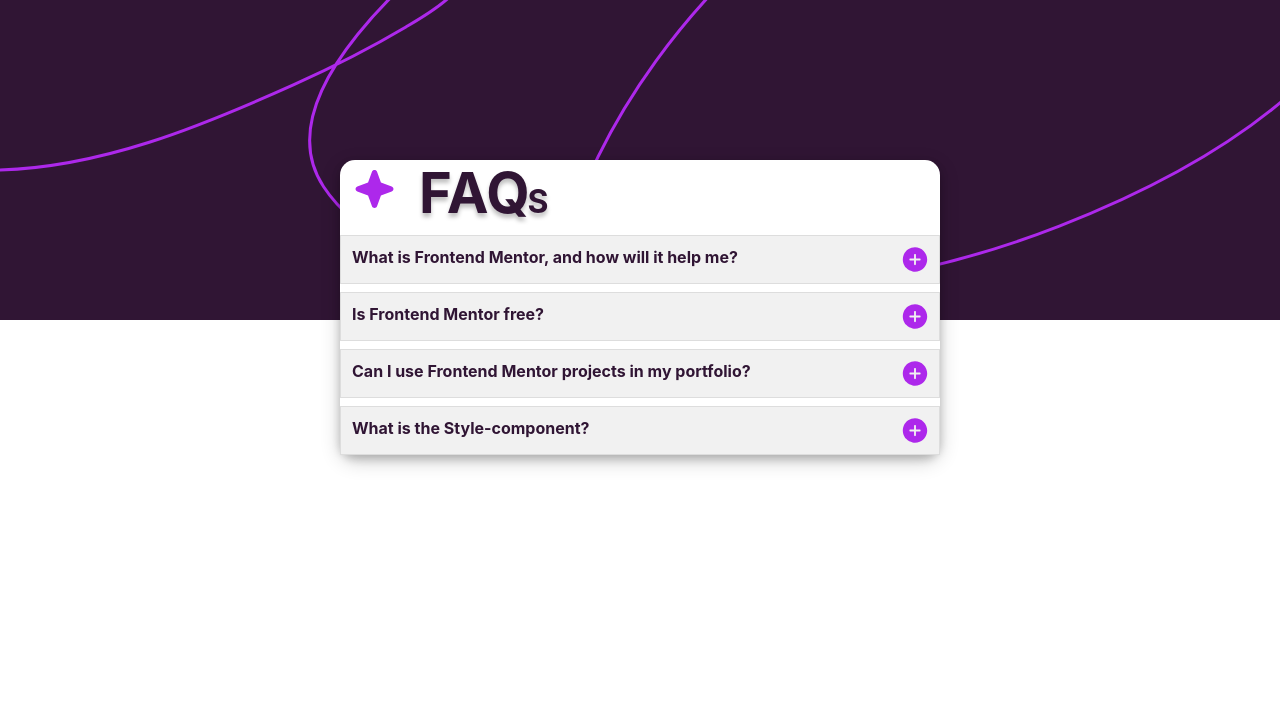
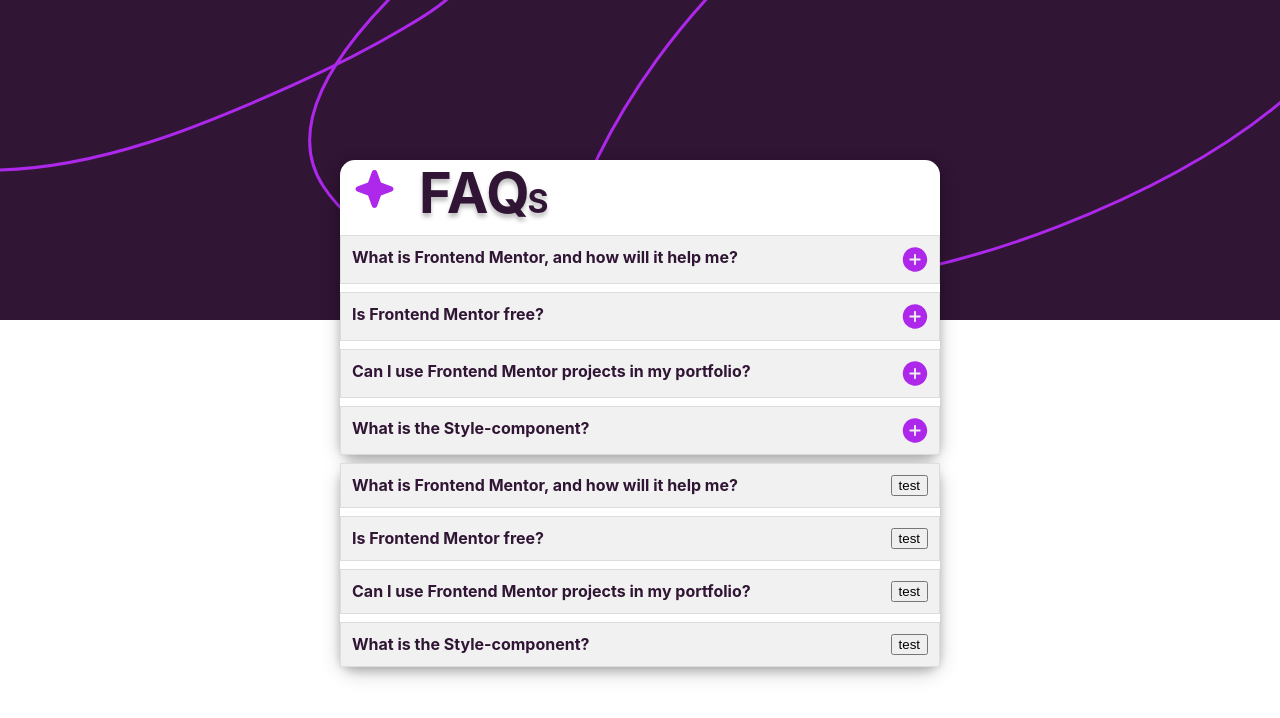
Before and after one commit to PiriyaLapa/faq-accordion, a React (Create React App) app: page / in a window 1280 px wide. Shown: the top 718 px of the page. Built offline with nearby package versions, Linux system fonts and the light colour scheme.

Commit message:
try to test deploy

```diff
--- a/src/App.tsx
+++ b/src/App.tsx
@@ -1,7 +1,7 @@
 
 import {Component} from 'react';
 import { Container, Header } from './components/StyleComponents';
-import { AccordionCard } from './components/AccordionCard';
+import { AccordionCard, TestCard } from './components/AccordionCard';
 import VectorLine from './components/VectorComponent';
 import { faqData} from './data/FAQData';
 
@@ -13,7 +13,7 @@
           <VectorLine />
         </Header>
         <AccordionCard items={faqData}/>
-        {/* <TestCard items={faqData} /> */}
+        <TestCard items={faqData} />
       </Container>
     )
   }
--- a/src/components/AccordionCard.tsx
+++ b/src/components/AccordionCard.tsx
@@ -66,9 +66,9 @@
   }
 `;
 
-// const SVGButton= styled.svg`
-//   cursor:pointer;
-// `
+const SVGButton = styled.svg`
+  cursor: pointer;
+`;
 
 interface AccordionProps {
   items: FAQItem[];
@@ -94,9 +94,7 @@
   render(): ReactNode {
     const { items } = this.props;
     const { openIndex } = this.state;
-    // const color1 = "M15 3.3125C12.5895 3.3125 10.2332 4.02728 8.22899 5.36646C6.22477 6.70564 4.66267 8.60907 3.74022 10.836C2.81778 13.063 2.57643 15.5135 3.04668 17.8777C3.51694 20.2418 4.67769 22.4134 6.38214 24.1179C8.08659 25.8223 10.2582 26.9831 12.6223 27.4533C14.9865 27.9236 17.437 27.6822 19.664 26.7598C21.8909 25.8373 23.7944 24.2752 25.1335 22.271C26.4727 20.2668 27.1875 17.9105 27.1875 15.5C27.1841 12.2687 25.899 9.17076 23.6141 6.8859C21.3292 4.60104 18.2313 3.31591 15 3.3125ZM19.6875 16.4375H10.3125C10.0639 16.4375 9.82541 16.3387 9.64959 16.1629C9.47378 15.9871 9.37501 15.7486 9.37501 15.5C9.37501 15.2514 9.47378 15.0129 9.64959 14.8371C9.82541 14.6613 10.0639 14.5625 10.3125 14.5625H19.6875C19.9361 14.5625 20.1746 14.6613 20.3504 14.8371C20.5262 15.0129 20.625 15.2514 20.625 15.5C20.625 15.7486 20.5262 15.9871 20.3504 16.1629C20.1746 16.3387 19.9361 16.4375 19.6875 16.4375Z";
-    // const color2 ="M13 0.3125C10.5895 0.3125 8.23322 1.02728 6.22899 2.36646C4.22477 3.70564 2.66267 5.60907 1.74022 7.83604C0.817781 10.063 0.576428 12.5135 1.04668 14.8777C1.51694 17.2418 2.67769 19.4134 4.38214 21.1179C6.08659 22.8223 8.2582 23.9831 10.6223 24.4533C12.9865 24.9236 15.437 24.6822 17.664 23.7598C19.8909 22.8373 21.7944 21.2752 23.1335 19.271C24.4727 17.2668 25.1875 14.9105 25.1875 12.5C25.1835 9.26891 23.8981 6.17131 21.6134 3.88659C19.3287 1.60186 16.2311 0.316531 13 0.3125ZM17.6875 13.4375H13.9375V17.1875C13.9375 17.4361 13.8387 17.6746 13.6629 17.8504C13.4871 18.0262 13.2486 18.125 13 18.125C12.7514 18.125 12.5129 18.0262 12.3371 17.8504C12.1613 17.6746 12.0625 17.4361 12.0625 17.1875V13.4375H8.3125C8.06386 13.4375 7.82541 13.3387 7.64959 13.1629C7.47378 12.9871 7.375 12.7486 7.375 12.5C7.375 12.2514 7.47378 12.0129 7.64959 11.8371C7.82541 11.6613 8.06386 11.5625 8.3125 11.5625H12.0625V7.8125C12.0625 7.56386 12.1613 7.3254 12.3371 7.14959C12.5129 6.97377 12.7514 6.875 13 6.875C13.2486 6.875 13.4871 6.97377 13.6629 7.14959C13.8387 7.3254 13.9375 7.56386 13.9375 7.8125V11.5625H17.6875C17.9361 11.5625 18.1746 11.6613 18.3504 11.8371C18.5262 12.0129 18.625 12.2514 18.625 12.5C18.625 12.7486 18.5262 12.9871 18.3504 13.1629C18.1746 13.3387 17.9361 13.4375 17.6875 13.4375Z";
-
+    /* const color1 = "M15 3.3125C12.5895 3.3125 10.2332 4.02728 8.22899 5.36646C6.22477 6.70564 4.66267 8.60907 3.74022 10.836C2.81778 13.063 2.57643 15.5135 3.04668 17.8777C3.51694 20.2418 4.67769 22.4134 6.38214 24.1179C8.08659 25.8223 10.2582 26.9831 12.6223 27.4533C14.9865 27.9236 17.437 27.6822 19.664 26.7598C21.8909 25.8373 23.7944 24.2752 25.1335 22.271C26.4727 20.2668 27.1875 17.9105 27.1875 15.5C27.1841 12.2687 25.899 9.17076 23.6141 6.8859C21.3292 4.60104 18.2313 3.31591 15 3.3125ZM19.6875 16.4375H10.3125C10.0639 16.4375 9.82541 16.3387 9.64959 16.1629C9.47378 15.9871 9.37501 15.7486 9.37501 15.5C9.37501 15.2514 9.47378 15.0129 9.64959 14.8371C9.82541 14.6613 10.0639 14.5625 10.3125 14.5625H19.6875C19.9361 14.5625 20.1746 14.6613 20.3504 14.8371C20.5262 15.0129 20.625 15.2514 20.625 15.5C20.625 15.7486 20.5262 15.9871 20.3504 16.1629C20.1746 16.3387 19.9361 16.4375 19.6875 16.4375Z"; */
 
     return (
       <AccordionContainer>
@@ -110,23 +108,7 @@
           {items.map((item, index) => (
             <AccordionItem key={index}>
               <AccordionHeader onClick={() => this.toggleAccordion(index)}>
-                {item.question}
-                 {/* <SVGButton
-                  width="26"
-                  height="25"
-                  viewBox="0 0 26 25"
-                  fill="none"
-                  xmlns="http://www.w3.org/2000/svg"
-                  onClick={() => this.toggleAccordion(index)}
-                >
-                  <path
-                    d="M13 0.3125C10.5895 0.3125 8.23322 1.02728 6.22899 2.36646C4.22477 3.70564 2.66267 5.60907 1.74022 7.83604C0.817781 10.063 0.576428 12.5135 1.04668 14.8777C1.51694 17.2418 2.67769 19.4134 4.38214 21.1179C6.08659 22.8223 8.2582 23.9831 10.6223 24.4533C12.9865 24.9236 15.437 24.6822 17.664 23.7598C19.8909 22.8373 21.7944 21.2752 23.1335 19.271C24.4727 17.2668 25.1875 14.9105 25.1875 12.5C25.1835 9.26891 23.8981 6.17131 21.6134 3.88659C19.3287 1.60186 16.2311 0.316531 13 0.3125ZM17.6875 13.4375H13.9375V17.1875C13.9375 17.4361 13.8387 17.6746 13.6629 17.8504C13.4871 18.0262 13.2486 18.125 13 18.125C12.7514 18.125 12.5129 18.0262 12.3371 17.8504C12.1613 17.6746 12.0625 17.4361 12.0625 17.1875V13.4375H8.3125C8.06386 13.4375 7.82541 13.3387 7.64959 13.1629C7.47378 12.9871 7.375 12.7486 7.375 12.5C7.375 12.2514 7.47378 12.0129 7.64959 11.8371C7.82541 11.6613 8.06386 11.5625 8.3125 11.5625H12.0625V7.8125C12.0625 7.56386 12.1613 7.3254 12.3371 7.14959C12.5129 6.97377 12.7514 6.875 13 6.875C13.2486 6.875 13.4871 6.97377 13.6629 7.14959C13.8387 7.3254 13.9375 7.56386 13.9375 7.8125V11.5625H17.6875C17.9361 11.5625 18.1746 11.6613 18.3504 11.8371C18.5262 12.0129 18.625 12.2514 18.625 12.5C18.625 12.7486 18.5262 12.9871 18.3504 13.1629C18.1746 13.3387 17.9361 13.4375 17.6875 13.4375Z"
-                    // d={openIndex === index ? color1 : color2}
-                    fill={openIndex === index ? "#301534" : "#AD28EB"}
-                  />
-                </SVGButton> */}
-              {/* <SVGButton /> */}
-              <ButtonCircle />
+                {item.question} <ButtonCircle />
               </AccordionHeader>
               <AccordionContent $isOpen={openIndex === index}>
                 {item.answer}
@@ -139,44 +121,46 @@
   }
 }
 
-// export class TestCard extends Component<
-//   AccordionProps,
-//   { openIndex: number | null }
-// > {
-//   constructor(props: AccordionProps) {
-//     super(props);
-//     this.state = {
-//       openIndex: null,
-//     };
-//   }
+export class TestCard extends Component<
+  AccordionProps,
+  { openIndex: number | null }
+> {
+  constructor(props: AccordionProps) {
+    super(props);
+    this.state = {
+      openIndex: null,
+    };
+  }
 
-//   onClick = (index: number) => {
-//     this.setState((previous) => ({
-//       openIndex: previous.openIndex === index ? null : index,
-//     }));
-//     console.log(this.state);
-//   };
+  onClick = (index: number) => {
+    this.setState((previous) => ({
+      openIndex: previous.openIndex === index ? null : index,
+    }));
+    console.log(this.state);
+  };
 
-//   render() {
-//     const { items } = this.props;
-//     const { openIndex } = this.state;
-//     return (
-//       <AccordionContainer>
-//         <PanelContainer>
-//           {items.map((item, index) => (
-//             <AccordionItem key={index}>
-//               <AccordionHeader>
-//                 {item.question}
-//                 {/* <ButtonCircle onClick={() => this.onClick(index)} /> */}
-//                 <button type="submit" onClick={() => this.onClick(index)}>test</button>
-//               </AccordionHeader>
-//               <AccordionContent $isOpen={openIndex === index}>
-//                 {item.answer}
-//               </AccordionContent>
-//             </AccordionItem>
-//           ))}
-//         </PanelContainer>
-//       </AccordionContainer>
-//     );
-//   }
-// }
+  render() {
+    const { items } = this.props;
+    const { openIndex } = this.state;
+    return (
+      <AccordionContainer>
+        <PanelContainer>
+          {items.map((item, index) => (
+            <AccordionItem key={index}>
+              <AccordionHeader>
+                {item.question}
+                {/* <ButtonCircle onClick={() => this.onClick(index)} /> */}
+                <button type="submit" onClick={() => this.onClick(index)}>
+                  test
+                </button>
+              </AccordionHeader>
+              <AccordionContent $isOpen={openIndex === index}>
+                {item.answer}
+              </AccordionContent>
+            </AccordionItem>
+          ))}
+        </PanelContainer>
+      </AccordionContainer>
+    );
+  }
+}
```
